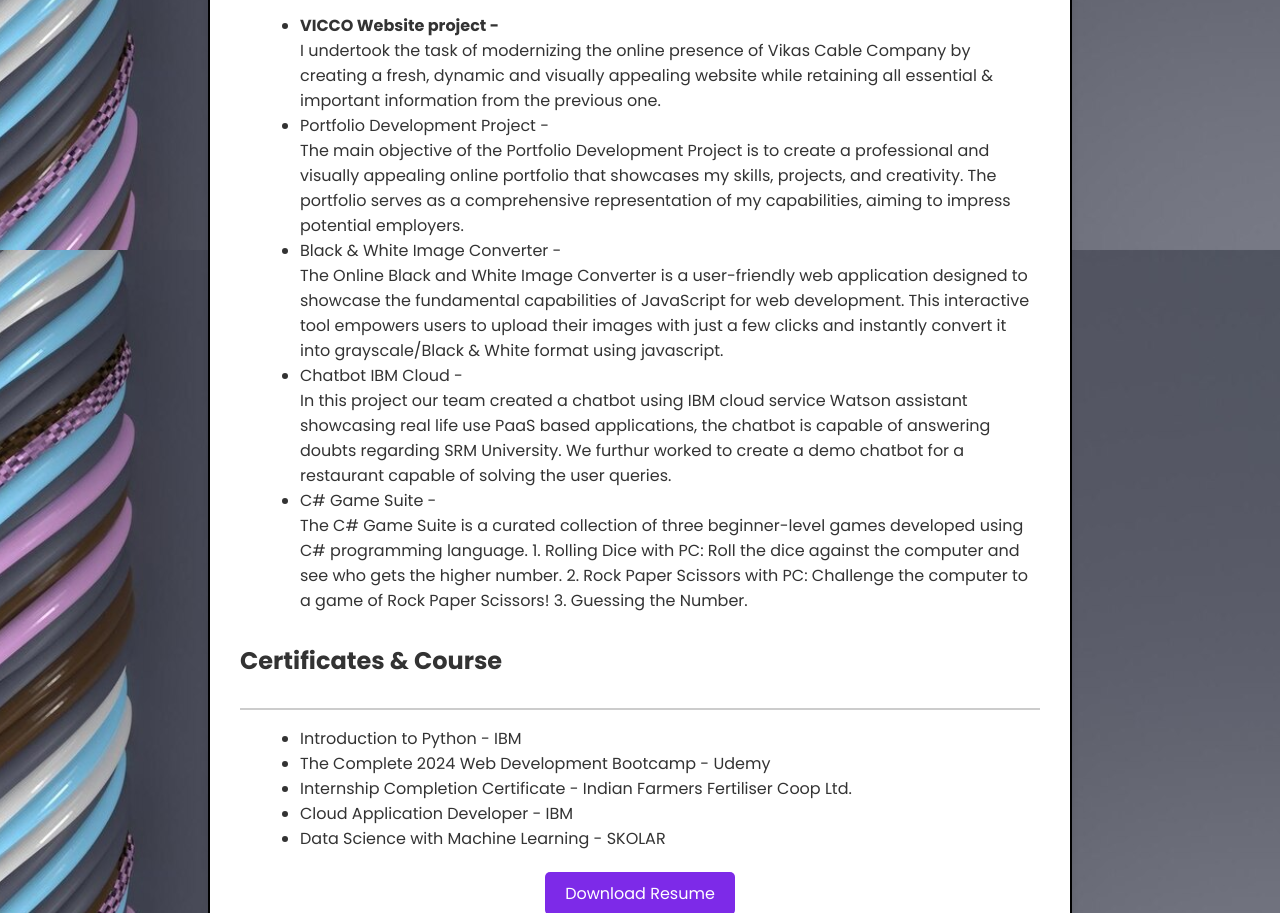
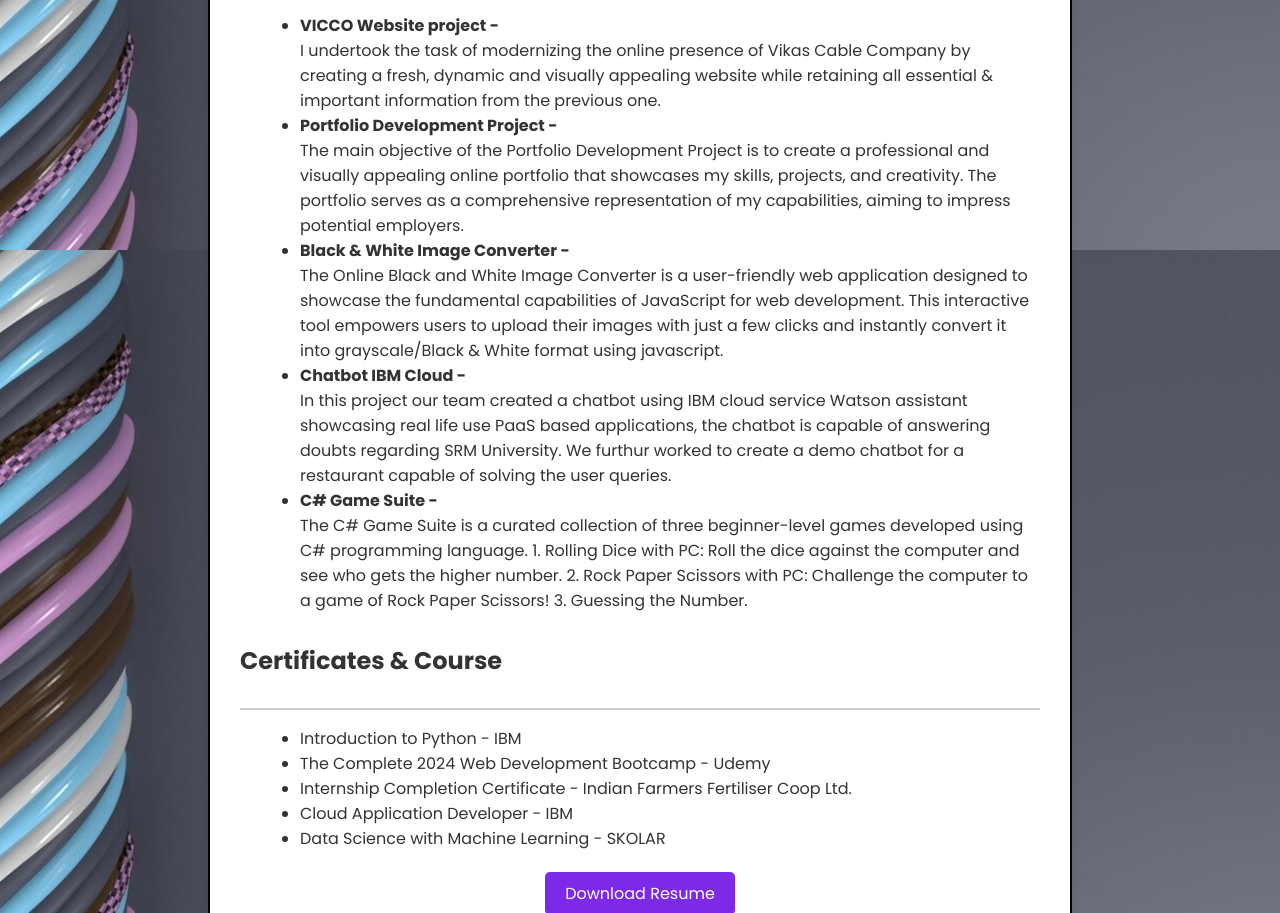
Before and after one commit to GithubRaviSharma/RaviPortfolio, a plain HTML site: page resume.html in a window 1280 px wide. Shown: the part 1350-2263 px from the top of the page. Drawn offline with Linux system fonts and the light colour scheme.

Commit message:
Update resume.html

```diff
--- a/resume.html
+++ b/resume.html
@@ -169,13 +169,13 @@
             <ul>
                 <li><b>VICCO Website project - </b></li>
                 I undertook the task of modernizing the online presence of Vikas Cable Company by creating a fresh, dynamic and visually appealing website while retaining all essential & important information from the previous one.</li>
-                <li>Portfolio Development Project - </li>
+                <li><b>Portfolio Development Project - </b></li>
                 The main objective of the Portfolio Development Project is to create a professional and visually appealing online portfolio that showcases my skills, projects, and creativity. The portfolio serves as a comprehensive representation of my capabilities, aiming to impress potential employers.
-                <li>Black & White Image Converter - </li>
+                <li><b>Black & White Image Converter - </b></li>
                 The Online Black and White Image Converter is a user-friendly web application designed to showcase the fundamental capabilities of JavaScript for web development. This interactive tool empowers users to upload their images with just a few clicks and instantly convert it into grayscale/Black & White format using javascript.
-                <li>Chatbot IBM Cloud - </li>
+                <li><b>Chatbot IBM Cloud - </b></li>
                 In this project our team created a chatbot using IBM cloud service Watson assistant showcasing real life use PaaS based applications, the chatbot is capable of answering doubts regarding SRM University. We furthur worked to create a demo chatbot for a restaurant capable of solving the user queries. </li>
-                <li>C# Game Suite - </li>
+                <li><b>C# Game Suite - </b></li>
                 The C# Game Suite is a curated collection of three beginner-level games developed using C# programming language. 1. Rolling Dice with PC: Roll the dice against the computer and see who gets the higher number. 2. Rock Paper Scissors with PC: Challenge the computer to a game of Rock Paper Scissors! 3. Guessing the Number.
         </div>
 
```
